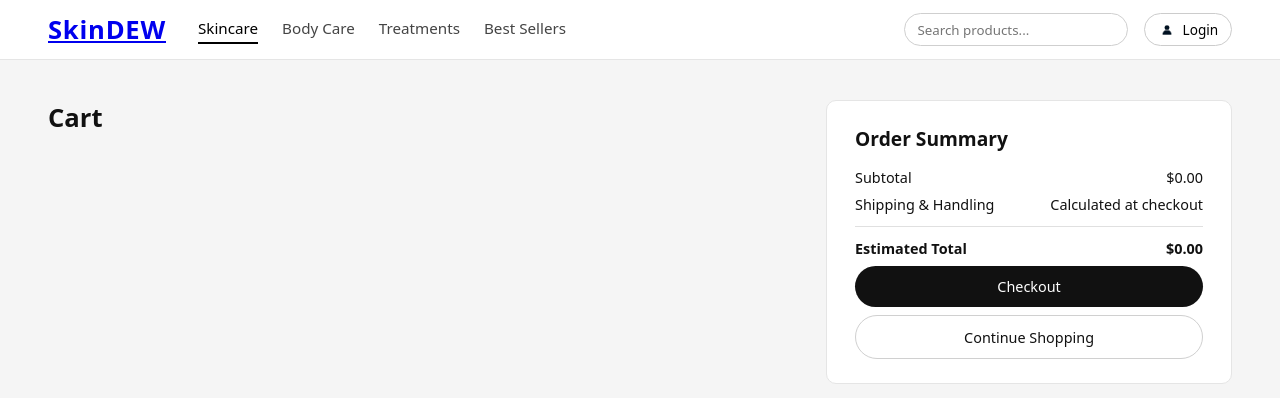
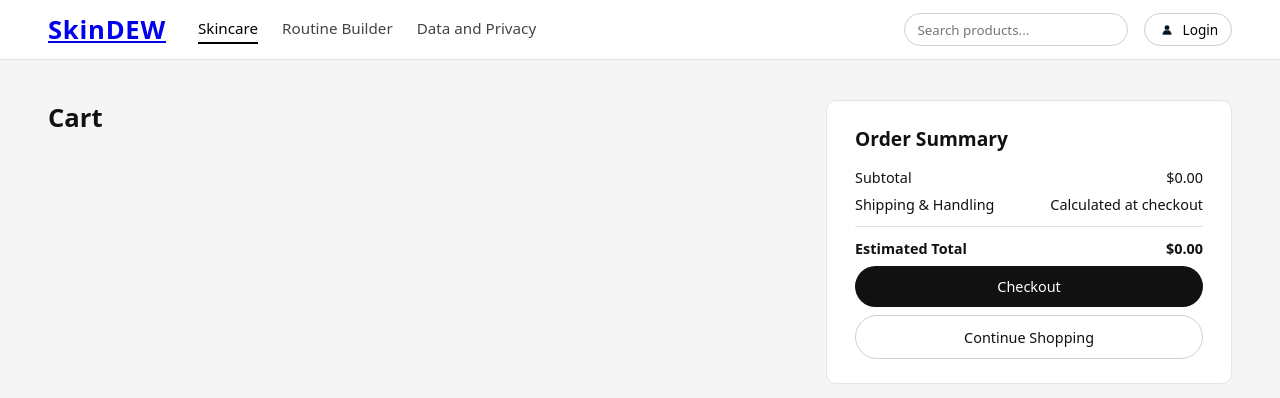
Before and after one commit to John03Rebecca/SkinDEWProject, a website: page public/pages/cart.html in a window 1280 px wide. Drawn offline with Linux system fonts and the light colour scheme; no server answers.

Commit message:
Update cart.html

```diff
--- a/public/pages/cart.html
+++ b/public/pages/cart.html
@@ -13,10 +13,8 @@
       <a href="/pages/index.html" class="brand">SkinDEW</a>
       <nav class="top-nav-links">
         <a href="/pages/index.html" class="top-link active">Skincare</a>
-        <a href="#" class="top-link">Body Care</a>
-        <a href="#" class="top-link">Treatments</a>
-        <a href="#" class="top-link">Best Sellers</a>
-      </nav>
+        <a href="/pages/routine.html" class="top-link">Routine Builder</a>
+        <a href="/pages/privacy.html" class="top-link">Data and Privacy</a>
     </div>
 
     <div class="top-nav-right">
```
